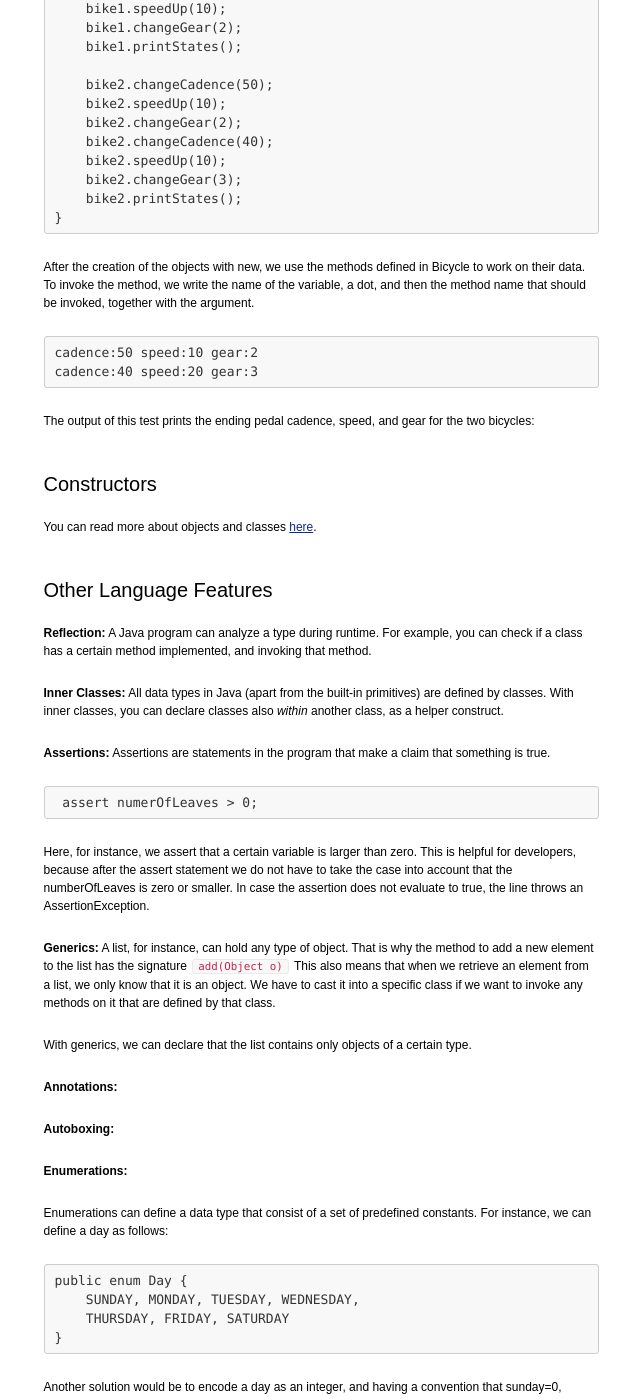
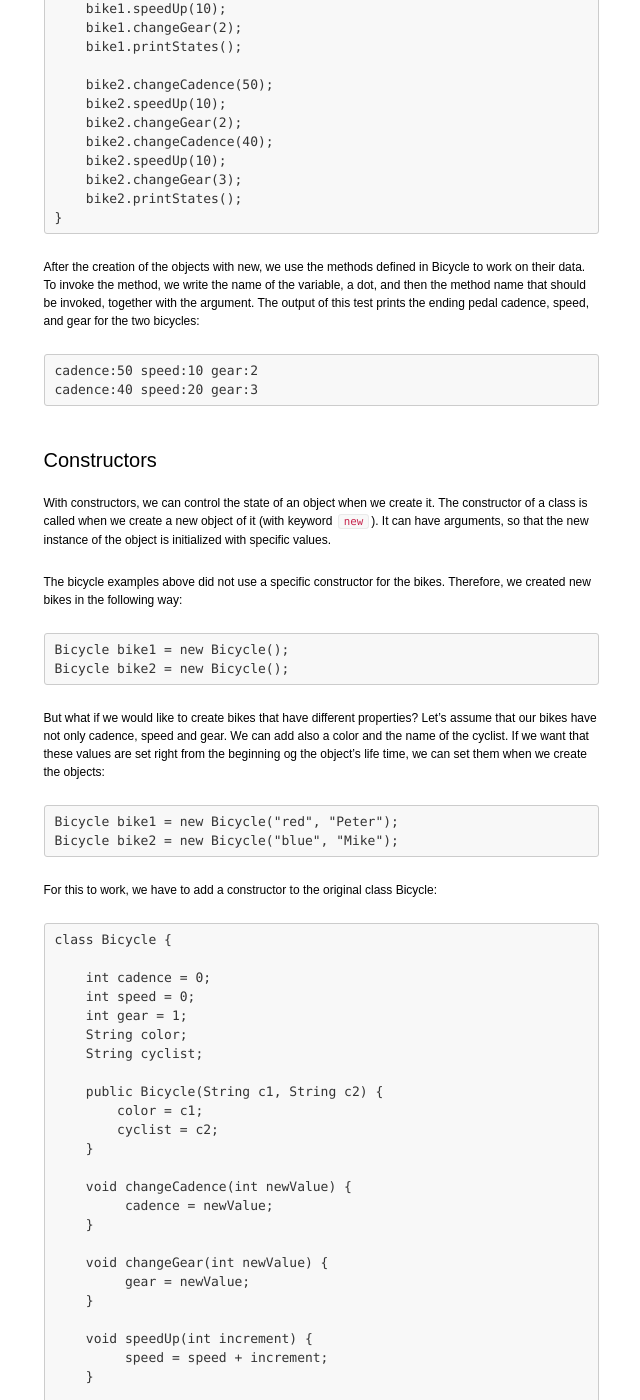
Before and after one commit to Weldmicheal/ttm4175, a Jekyll site: the page built from a1/java-language-2.md, in a window 1280 px wide and 1400 px high, scrolled down 3682 px. Shown: the whole window, without its empty margins (319-959 px from the left). Built offline with Jekyll 4.4.1, drawn with Linux system fonts in a browser that asks for light colours; nearby versions of some CDN libraries; some of the changed text lies outside the part shown.

Commit message:
Improvements.

```diff
--- a/a1/java-language-2.md
+++ b/a1/java-language-2.md
@@ -91,31 +91,31 @@ As illustration we use a simple [bicycle example] from the Java tutorial.
 
     class Bicycle {
 
-    int cadence = 0;
-    int speed = 0;
-    int gear = 1;
+        int cadence = 0;
+        int speed = 0;
+        int gear = 1;
 
-    void changeCadence(int newValue) {
-         cadence = newValue;
-    }
+        void changeCadence(int newValue) {
+             cadence = newValue;
+        }
 
-    void changeGear(int newValue) {
-         gear = newValue;
-    }
+        void changeGear(int newValue) {
+             gear = newValue;
+        }
 
-    void speedUp(int increment) {
-         speed = speed + increment;
-    }
+        void speedUp(int increment) {
+             speed = speed + increment;
+        }
 
-    void applyBrakes(int decrement) {
-         speed = speed - decrement;
-    }
+        void applyBrakes(int decrement) {
+             speed = speed - decrement;
+        }
 
-    void printStates() {
-         System.out.println("cadence:" +
-             cadence + " speed:" +
-             speed + " gear:" + gear);
-    }
+        void printStates() {
+            System.out.println("cadence:"
+                + cadence + " speed:"
+                + speed + " gear:" + gear);
+        }
     }
 
 The declaration above is a class. We have not created any object from the class. This means that there exists no bicycle in memory yet.
@@ -147,117 +147,68 @@ So now, our application has created two objects of type Bicycle. This also means
         bike2.printStates();
     }
 
-After the creation of the objects with new, we use the methods defined in Bicycle to work on their data. To invoke the method, we write the name of the variable, a dot, and then the method name that should be invoked, together with the argument.
+After the creation of the objects with new, we use the methods defined in Bicycle to work on their data. To invoke the method, we write the name of the variable, a dot, and then the method name that should be invoked, together with the argument. The output of this test prints the ending pedal cadence, speed, and gear for the two bicycles:
 
     cadence:50 speed:10 gear:2
     cadence:40 speed:20 gear:3
 
-The output of this test prints the ending pedal cadence, speed, and gear for the two bicycles:
 
 ## Constructors
+
+With constructors, we can control the state of an object when we create it.
+The constructor of a class is called when we create a new object of it (with keyword `new`). It can have arguments, so that the new instance of the object is initialized with specific values.
+
+The bicycle examples above did not use a specific constructor for the bikes. Therefore, we created new bikes in the following way:
+
+    Bicycle bike1 = new Bicycle();
+    Bicycle bike2 = new Bicycle();
+
+But what if we would like to create bikes that have different properties? Let's assume that our bikes have not only cadence, speed and gear. We can add also a color and the name of the cyclist. If we want that these values are set right from the beginning og the object's life time, we can set them when we create the objects:
+
+    Bicycle bike1 = new Bicycle("red", "Peter");
+    Bicycle bike2 = new Bicycle("blue", "Mike");
+
+For this to work, we have to add a constructor to the original class Bicycle:
+
+    class Bicycle {
+
+        int cadence = 0;
+        int speed = 0;
+        int gear = 1;
+        String color;
+        String cyclist;
+
+        public Bicycle(String c1, String c2) {
+            color = c1;
+            cyclist = c2;
+        }
+
+        void changeCadence(int newValue) {
+             cadence = newValue;
+        }
+
+        void changeGear(int newValue) {
+             gear = newValue;
+        }
+
+        void speedUp(int increment) {
+             speed = speed + increment;
+        }
+
+        void applyBrakes(int decrement) {
+             speed = speed - decrement;
+        }
+
+        void printStates() {
+            System.out.println("cadence:"
+                + cadence + " speed:"
+                + speed + " gear:" + gear);
+        }
+    }
+
+When we create the instances with the color and the name of the cylists as above, we set the values of the variables color and cyclist of the bicycles to the corresponding values. There is nothing special with these variables, they work like the others, but they have an initial value (other than their default value) right from the object's creation.
 
 
 You can read more about objects and classes [here][oo].
 
 [oo]: http://en.wikipedia.org/wiki/Object-oriented_programming
-
-## Other Language Features
-
-**Reflection:** A Java program can analyze a type during runtime. For example, you can check if a class has a certain method implemented, and invoking that method.
-
-**Inner Classes:** All data types in Java (apart from the built-in primitives) are defined by classes. With inner classes, you can declare classes also *within* another class, as a helper construct.
-
-**Assertions:** Assertions are statements in the program that make a claim that something is true.
-
-     assert numerOfLeaves > 0;
-
-
-Here, for instance, we assert that a certain variable is larger than zero. This is helpful for developers, because after the assert statement we do not have to take the case into account that the numberOfLeaves is zero or smaller. In case the assertion does not evaluate to true, the line throws an AssertionException.
-
-**Generics:** A list, for instance, can hold any type of object. That is why the method to add a new element to the list has the signature `add(Object o)` This also means that when we retrieve an element from a list, we only know that it is an object. We have to cast it into a specific class if we want to invoke any methods on it that are defined by that class.
-
-With generics, we can declare that the list contains only objects of a certain type.
-
-**Annotations:**
-
-
-**Autoboxing:**
-
-**Enumerations:**
-
-Enumerations can define a data type that consist of a set of predefined constants. For instance, we can define a day as follows:
-
-    public enum Day {
-        SUNDAY, MONDAY, TUESDAY, WEDNESDAY,
-        THURSDAY, FRIDAY, SATURDAY
-    }
-
-Another solution would be to encode a day as an integer, and having a convention that sunday=0, monday=1, and so on. By defining enumerations, we have several benefits:
-
-* they can be part of a switch statement, and the compiler can check if we distinguish all cases
-* makes programs more expressive, and type save
-* easier to debug
-* enumerations can also define methods and variables. we can realize anything that would fit into a table, as long as the entires in the table are constant.
-
-http://docs.oracle.com/javase/tutorial/java/javaOO/enum.html
-
-**Varargs:**
-
-**For Each Loops:**
-
-**Lambda Expressions:**
-
-http://www.oracle.com/webfolder/technetwork/tutorials/obe/java/Lambda-QuickStart/index.html
-
-**Streams:**
-
-http://en.wikipedia.org/wiki/MapReduce
-
-## Java Keywords
-
-Some keywords are used for several different functions. The keyword *static*, for instance, can be used to declare static variables,  inner static classes and static imports. Since this is only an introduction, we will in the following learn only the *main* or *most important* function of that keyword.
-
-Creating and referring to objects:
-
-    new, super, this
-
-Importing and declaration of packages:
-
-    import, package
-
-To flag final or static variables and methods:
-
-    final, static
-
-To manage return types of methods:
-
-    return, void
-
-To manage the visibility of types and variables:
-
-    private, protected, public
-
-Declaration of classes, interfaces, enumerations:
-
-    class, enum, extends, implements, interface
-
-Program control flow:
-
-    break, case, continue, default, do, else, for, if, switch, while
-
-Exception handling:
-
-    catch, throw, throws, try
-
-Primitive types:
-
-    boolean, byte, char, double, float, int, long, short
-
-Literal values:
-
-    false, null, true
-
-
-We will ignore the following:
-
-    abstract, continue, instanceof, finally, native, strictfp, synchronized, transient, volatile, const, goto
```
Also changed, not shown: a1/eclipse.md (+14 -10 lines), a1/java-language-3.md (added, +12 -0 lines), a1/java-language.md (+15 -15 lines), a1/lab-a1-2.md (+0 -9 lines), a1/programming.md (+6 -8 lines), tips/report.md (added, +29 -0 lines), 6 other files.
